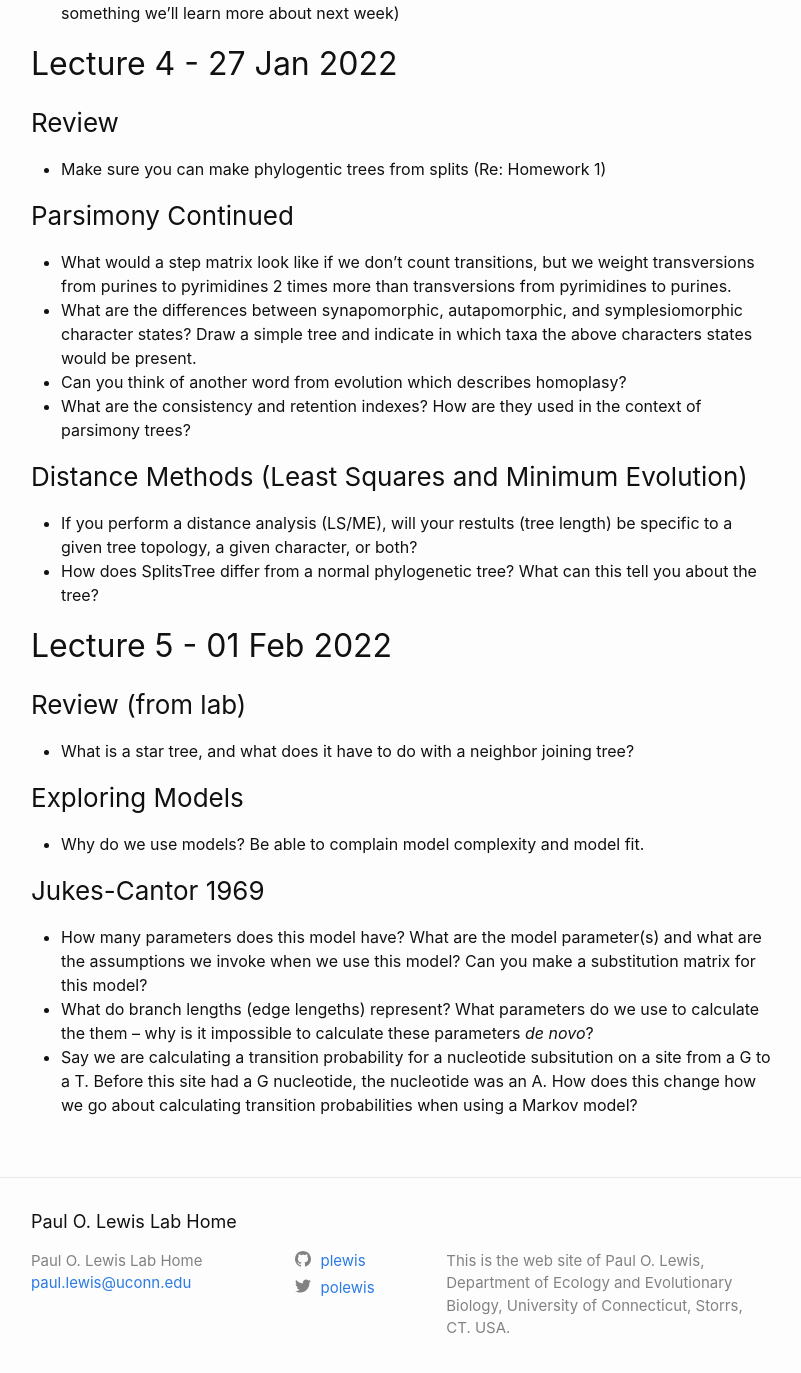
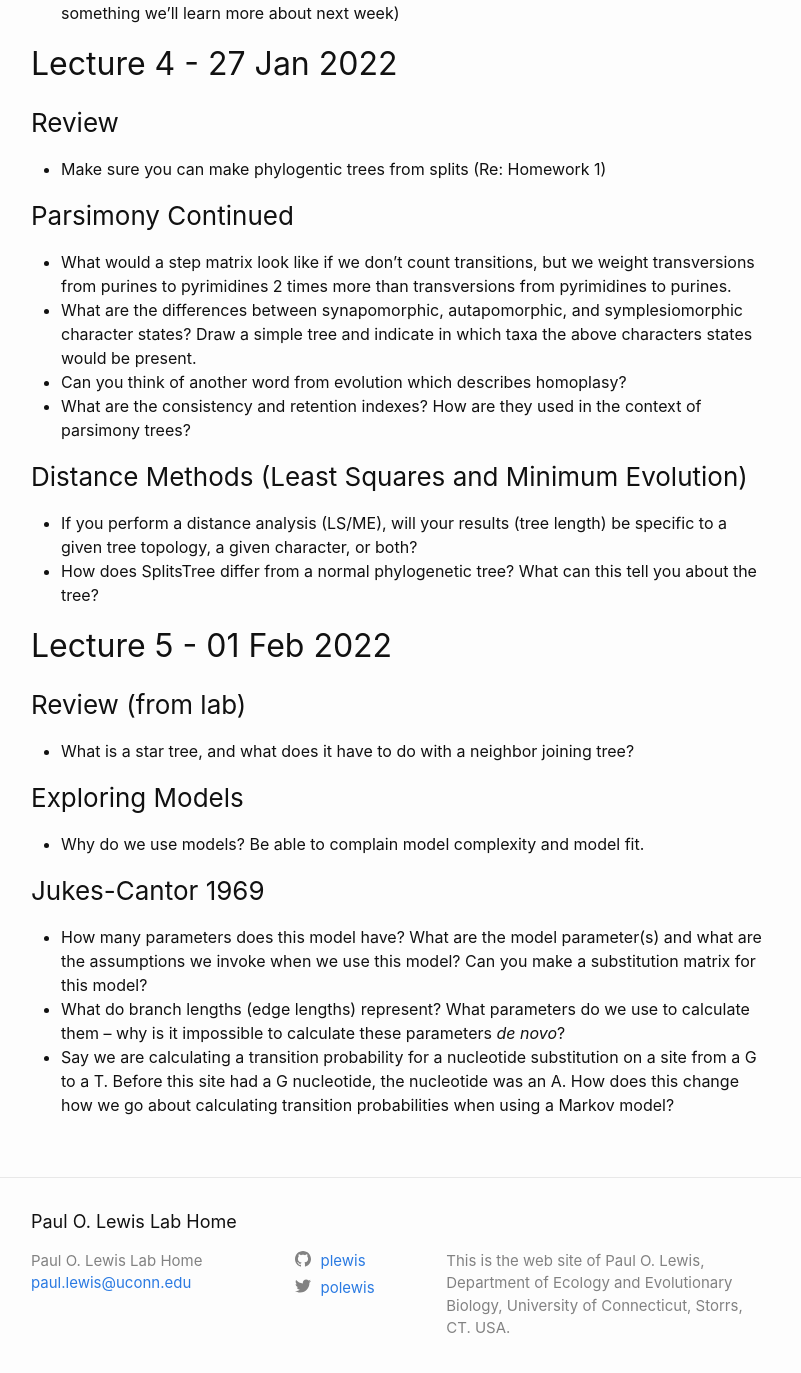
Before and after one commit to plewis/plewis.github.io, a Jekyll site: the page built from phylogenetics/study_questions.md, in a window 1280 px wide and 1400 px high, scrolled down 916 px. Shown: the top 1373 px of the window, without its empty margins (239-1040 px from the left). Built offline with Jekyll 4.4.1, drawn with Linux system fonts in a browser that asks for light colours.

Commit message:
perennial typos

```diff
--- a/phylogenetics/study_questions.md
+++ b/phylogenetics/study_questions.md
@@ -34,7 +34,7 @@ Zach will try to create ~10 questions for each lecture. These questions are opti
 * What are the consistency and retention indexes? How are they used in the context of parsimony trees?
 
 ### Distance Methods (Least Squares and Minimum Evolution)
-* If you perform a distance analysis (LS/ME), will your restults (tree length) be specific to a given tree topology, a given character, or both?
+* If you perform a distance analysis (LS/ME), will your results (tree length) be specific to a given tree topology, a given character, or both?
 * How does SplitsTree differ from a normal phylogenetic tree? What can this tell you about the tree?
 
 ## Lecture 5 - 01 Feb 2022
@@ -47,5 +47,5 @@ Zach will try to create ~10 questions for each lecture. These questions are opti
 
 ### Jukes-Cantor 1969
 * How many parameters does this model have? What are the model parameter(s) and what are the assumptions we invoke when we use this model? Can you make a substitution matrix for this model?
-* What do branch lengths (edge lengeths) represent? What parameters do we use to calculate the them – why is it impossible to calculate these parameters *de novo*?
-* Say we are calculating a transition probability for a nucleotide subsitution on a site from a G to a T. Before this site had a G nucleotide, the nucleotide was an A. How does this change how we go about calculating transition probabilities when using a Markov model?
+* What do branch lengths (edge lengths) represent? What parameters do we use to calculate them – why is it impossible to calculate these parameters *de novo*?
+* Say we are calculating a transition probability for a nucleotide substitution on a site from a G to a T. Before this site had a G nucleotide, the nucleotide was an A. How does this change how we go about calculating transition probabilities when using a Markov model?
```
